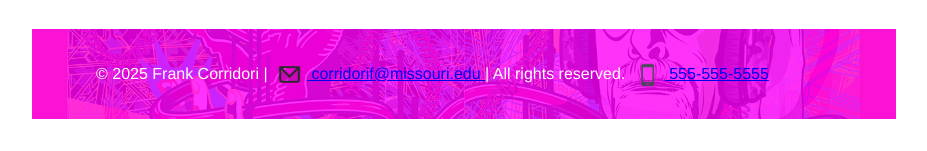
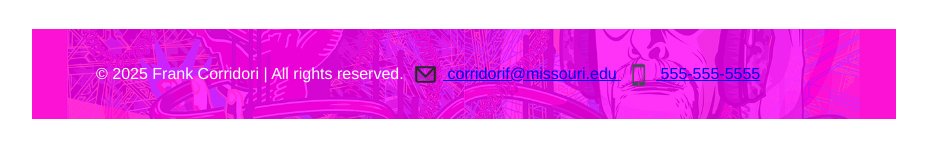
Before and after one commit to FrankieFoozer/frankiefoozer.github.io, a plain HTML site: page webdevelopment/about.html in a window 1280 px wide. Shown: the part 1378-1529 px from the top of the page, without its empty margins (208-1135 px from the left). Drawn offline with Linux system fonts and the light colour scheme.

Commit message:
Add files via upload

```diff
--- a/webdevelopment/about.html
+++ b/webdevelopment/about.html
@@ -143,20 +143,19 @@
     </main>
 
     <footer>
-    <div class="footer-content">
+      <div class="footer-content">
         <p>
-        &copy; 2025 Frank Corridori |
-        <a href="mailto:corridorif@missouri.edu">
+          &copy; 2025 Frank Corridori | All rights reserved.
+          <a href="mailto:corridorif@missouri.edu">
             <img class="icon" src="../webcontent/email_icon.png" alt="email icon">
             corridorif@missouri.edu
-        </a> |
-        All rights reserved.
-        <a href="tel:5555555555">
+          </a>
+          <a href="tel:5555555555">
             <img class="icon" src="../webcontent/phone_icon.png" alt="phone icon">
             555-555-5555
-        </a>
+          </a>
         </p>
-    </div>
+      </div>
     </footer>
 
 </div>
```
